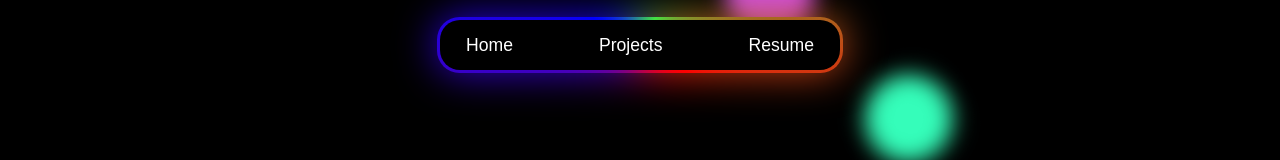
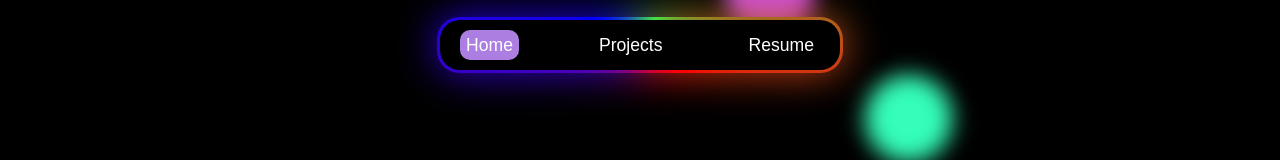
Before and after one commit to AbhishekPanditPro/Portfolio_New, a Next.js app: page / in a window 1280 px wide. Shown: the top 160 px of the page. Built offline with nearby package versions, Linux system fonts and the light colour scheme.

Commit message:
some changes to the navbar

```diff
--- a/next.config.mjs
+++ b/next.config.mjs
@@ -1,4 +1,7 @@
 /** @type {import('next').NextConfig} */
-const nextConfig = {};
+const nextConfig = {
+
+};
+
 
 export default nextConfig;
--- a/src/app/components/navbar.css
+++ b/src/app/components/navbar.css
@@ -86,3 +86,7 @@
 .bar:hover {
   background-color: rgb(172, 126, 225);
 }
+
+.bar.active {
+  background-color: rgb(172, 126, 225);
+}
--- a/src/app/components/navbar.js
+++ b/src/app/components/navbar.js
@@ -1,14 +1,18 @@
 'use client';
 import "./navbar.css";
+import { useState } from "react";
 
 import Link from 'next/link';
 
 const sections = ["home", "projects",'resume'];
 
 export default function Navbar() {
+    const [active, setActive] = useState("home");
     const handleScroll = (id) => {
+    setActive(id);
     const el = document.getElementById(id);
     if (el) el.scrollIntoView({ behavior: 'smooth' });
+
   };
 
   return (
@@ -16,15 +20,18 @@ export default function Navbar() {
     <nav className="fly">
       <ul className="name" >
         {sections.map((sec) => (
+
+
           <li key={sec}>
             <button
                 type="button"
-                className="bar"
+                className={`bar ${active === sec ? "active" : ""}`}
                 onClick={() => handleScroll(sec)}
               >
                 {sec.charAt(0).toUpperCase() + sec.slice(1)}
               </button>
           </li>
+
         ))}
       </ul>
     </nav>
--- a/src/app/page.css
+++ b/src/app/page.css
@@ -21,15 +21,7 @@ Section {
   width: 100%;
   height: 100%;
   z-index: 1;
-
-
-  /* flex-direction: row; */
-  /* align-items: center; */
-  /* justify-content: space-between; */
-  /* overflow: hidden; */
-  /* white-space: nowrap; */
   text-overflow: ellipsis;
-
   align-items: center;
   justify-content: center;
 
@@ -39,11 +31,7 @@ Section {
   width: 90%;
   height: 100%;
 
-  /* flex-direction: row; */
-  /* align-items: center; */
-  /* justify-content: space-between; */
-  /* overflow: hidden; */
-  /* white-space: nowrap; */
+
   text-overflow: ellipsis;
   /* gap: 70px; */
   align-items: center;
@@ -67,17 +55,8 @@ Section {
   justify-content: center;
   flex-direction: column;
 
-  /* From https://css.glass */
-  /* background: rgba(0, 0, 0, 1);s */
 
-  /* border-radius: 16px;
-  box-shadow: 0 4px 30px rgba(0, 0, 0, 0.1);
-  backdrop-filter: blur(6.6px);
-  -webkit-backdrop-filter: blur(6.6px); */
-  /* border: 1px solid rgba(255, 255, 255, 0.0); */
-  /* transition: background-color 1s ease-out; */
-  /* transition: opacity 1s ease-in-out; */
-  transition: background-color 2s ease-in-out; /* Added transition for background-color */
+  transition: background-color 2s ease-in-out;
   gap: 10px;
   /* padding: 5px; */
 
@@ -257,11 +236,16 @@ font-size: 2em;}
 /* logos will go here */
 .medias{
   display: flex;
-  gap:10px
+  gap:10px;
+
+
+
 }
+
 
 .logo{
     position: static;
+
 
     width: 45px;
     left: 0;
--- a/src/app/page.js
+++ b/src/app/page.js
@@ -148,7 +148,7 @@ export default function Home() {
           alignItems: 'center',
           justifyContent: 'center',
           transition: 'all 0.3s ease',
-          transform: showChatbot ? 'rotate(45deg)' : 'rotate(0deg)'
+          transform: showChatbot ? 'rotate(90deg)' : 'rotate(0deg)'
         }}
         onMouseEnter={(e) => {
           if (!showChatbot) {
@@ -169,7 +169,7 @@ export default function Home() {
       <Section id="home" title="Home">
         <div className="mainContainer">
           <div className="container2">
-            <div className="aboutMe">
+            <div className="aboutMe" >
               <div className="myname">
                 <h1>Abhishek Pandit</h1>
               </div>
@@ -206,6 +206,7 @@ export default function Home() {
                 fill
                 sizes="(max-width: 768px) (max-width: 300px) 100vw, (max-width: 1200px) 50vw, 33vw"
                 alt="My Pic"
+                onClick={() => setShowChatbot(!showChatbot)}
               />
             </div>
           </div>
```
